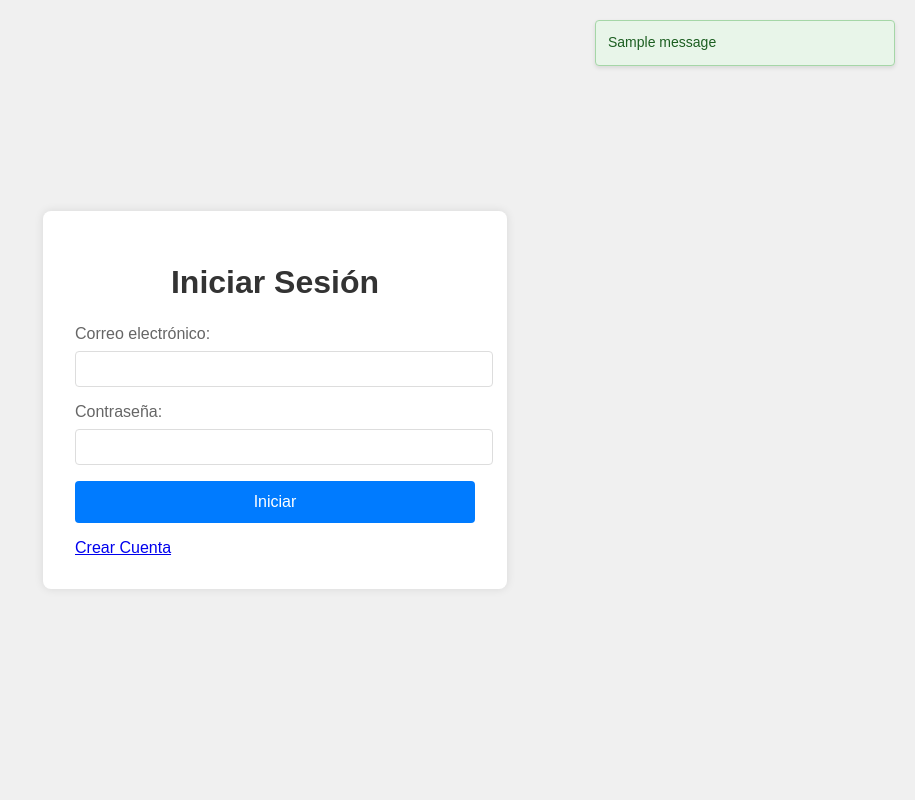
After one commit to AlliSerna23231/ProyectoFinalDB, a Django app: page /inicio_sesion/ in a window 1280 px wide. The commit adds this page. Shown: the whole page, without its empty margins (365-1280 px from the left). Run offline with Django 5.2, Linux system fonts and the light colour scheme; one stand-in notice (Sample message) is shown.

Commit message:
cambios, vista para iniciar sesion seleccionando el nombre del usuario en la tabla usuario donde correo y password es lo que llega del POST

```diff
--- /dev/null
+++ b/usuario/templates/iniciosesion.html
@@ -0,0 +1,183 @@
+<!DOCTYPE html>
+<html lang="es">
+
+<head>
+    <meta charset="UTF-8">
+    <meta name="viewport" content="width=device-width, initial-scale=1.0">
+    <title>Social Link</title>
+</head>
+<style>
+    body {
+        font-family: Arial, sans-serif;
+        background-color: #f0f0f0;
+        margin: 0;
+        padding: 0;
+        display: flex;
+        justify-content: center;
+        align-items: center;
+        min-height: 100vh;
+    }
+
+    .container {
+        background-color: #ffffff;
+        padding: 2rem;
+        border-radius: 8px;
+        box-shadow: 0 0 10px rgba(0, 0, 0, 0.1);
+        width: 100%;
+        max-width: 400px;
+    }
+
+    h1 {
+        text-align: center;
+        color: #333;
+        margin-bottom: 1.5rem;
+    }
+
+    .form-group {
+        margin-bottom: 1rem;
+    }
+
+    label {
+        display: block;
+        margin-bottom: 0.5rem;
+        color: #666;
+    }
+
+    input {
+        width: 100%;
+        padding: 0.5rem;
+        border: 1px solid #ddd;
+        border-radius: 4px;
+        font-size: 1rem;
+    }
+
+    button {
+        width: 100%;
+        padding: 0.75rem;
+        background-color: #007bff;
+        color: #fff;
+        border: none;
+        border-radius: 4px;
+        font-size: 1rem;
+        cursor: pointer;
+        transition: background-color 0.3s ease;
+    }
+
+    button:hover {
+        background-color: #0056b3;
+    }
+
+    #alert-container {
+        position: fixed;
+        top: 20px;
+        right: 20px;
+        width: 300px;
+        z-index: 1000;
+    }
+
+    .alert-custom {
+        background-color: #f3e5f5;
+        border: 1px solid #ce93d8;
+        color: #4a148c;
+        padding: 12px;
+        margin-bottom: 10px;
+        border-radius: 4px;
+        box-shadow: 0 2px 4px rgba(0, 0, 0, 0.1);
+        font-family: Arial, sans-serif;
+        font-size: 14px;
+        line-height: 1.4;
+        position: relative;
+    }
+
+    .alert-custom .btn-close {
+        position: absolute;
+        top: 8px;
+        right: 10px;
+        padding: 0;
+        background: transparent;
+        border: 0;
+        font-size: 20px;
+        font-weight: 700;
+        line-height: 1;
+        color: #4a148c;
+        opacity: 0.5;
+        cursor: pointer;
+    }
+
+    .alert-custom .btn-close:hover {
+        opacity: 1;
+    }
+
+    .alert-success {
+        background-color: #e8f5e9;
+        border-color: #a5d6a7;
+        color: #1b5e20;
+    }
+
+    .alert-info {
+        background-color: #e3f2fd;
+        border-color: #90caf9;
+        color: #0d47a1;
+    }
+
+    .alert-warning {
+        background-color: #fff3e0;
+        border-color: #ffcc80;
+        color: #e65100;
+    }
+
+    .alert-danger {
+        background-color: #ffebee;
+        border-color: #ef9a9a;
+        color: #b71c1c;
+    }
+
+    /* Animación de fade */
+    .fade {
+        transition: opacity 0.15s linear;
+    }
+
+    .fade:not(.show) {
+        opacity: 0;
+    }
+
+    /* Estilos para dispositivos móviles */
+    @media (max-width: 576px) {
+        #alert-container {
+            width: calc(100% - 40px);
+            right: 20px;
+            left: 20px;
+        }
+    }
+</style>
+
+<body>
+    <div id="alert-container">
+        {% for message in messages %}
+        <div class="alert alert-{{ message.tags }} alert-dismissible fade show alert-custom" role="alert">
+            {{ message }}
+            <button type="button" class="btn-close" data-bs-dismiss="alert" aria-label="Close"></button>
+        </div>
+        {% endfor %}
+    </div>
+    <div class="container">
+        <h1>Iniciar Sesión</h1>
+        <form action="{% url 'iniciosesion' %}" method="post">
+            {% csrf_token %}
+            <div class="form-group">
+                <label for="correo">Correo electrónico:</label>
+                <input type="email" id="correo" name="correo" required maxlength="100">
+            </div>
+            <div class="form-group">
+                <label for="password">Contraseña:</label>
+                <input type="password" id="password" name="password" required maxlength="250">
+            </div>
+            <div class="form-group">
+                <button type="submit">Iniciar</button>
+            </div>
+            <a href="{% url 'registro' %}">Crear Cuenta</a>
+        </form>
+    </div>
+</body>
+
+</html>
--- a/usuario/templates/registro.html
+++ b/usuario/templates/registro.html
@@ -4,7 +4,7 @@
     <head>
         <meta charset="UTF-8">
         <meta name="viewport" content="width=device-width, initial-scale=1.0">
-        <title>Registro de Usuario</title>
+        <title>Social Link</title>
     </head>
     <style>
         body {
@@ -195,6 +195,7 @@
                 <div class="form-group">
                     <button type="submit">Registrarse</button>
                 </div>
+                <a href="{% url 'iniciosesion' %}">Iniciar Sesión</a>
             </form>
         </div>
     </body>
--- a/usuario/urls.py
+++ b/usuario/urls.py
@@ -3,4 +3,7 @@ from . import views
 
 urlpatterns = [
     path('', views.registro, name='registro'),
+    path('inicio_sesion/', views.iniciosesion, name='iniciosesion'),
+    path('home/', views.home, name='home'),
+
 ]
--- a/usuario/views.py
+++ b/usuario/views.py
@@ -21,13 +21,13 @@ def registro(request):
             ubicacion = request.POST['ubicacion']
 
             #cifrar el password
-            hashed_password = make_password(password)
+            #hashed_password = make_password(password)
 
             with connection.cursor() as cursor:
                 cursor.execute("""
                             INSERT INTO USUARIO (id_us, nombre, apellido, correo, password, fecha_nac, ubicacion)
                             VALUES (%s, %s, %s, %s, %s, %s, %s)
-                        """, [documento, nombre, apellido, correo, hashed_password, fecha_nac, ubicacion])
+                        """, [documento, nombre, apellido, correo, password, fecha_nac, ubicacion])
 
             messages.success(request, "Registro de usuario exitoso.")
             return redirect('registro')
@@ -39,3 +39,32 @@ def registro(request):
             return render(request, 'registro.html')
 
     return render(request, 'registro.html')
+
+def iniciosesion(request):
+    if request.method == 'POST':
+        correo = request.POST.get('correo')
+        password = request.POST.get('password')
+
+        # Consulta con cursor SQL
+        try:
+            with connection.cursor() as cursor:
+                cursor.execute("""
+                    SELECT nombre
+                    FROM USUARIO
+                    WHERE correo = %s AND password = %s
+                """, [correo, password])
+                user = cursor.fetchone()
+
+            if user:
+                # Usuario autenticado, redirigir a otro template
+                messages.success(request, f"Bienvenido {user[0]}!")
+                return redirect('home')  # Cambia 'home' por tu URL correspondiente
+            else:
+                messages.error(request, "Credenciales incorrectas. Inténtalo de nuevo.")
+        except Exception as e:
+            messages.error(request, f"Ocurrió un error: {str(e)}")
+
+    return render(request, 'iniciosesion.html')
+
+def home(request):
+    return render(request, 'home.html')
```
Also changed, not shown: usuario/templates/home.html (added, +168 -0 lines).
